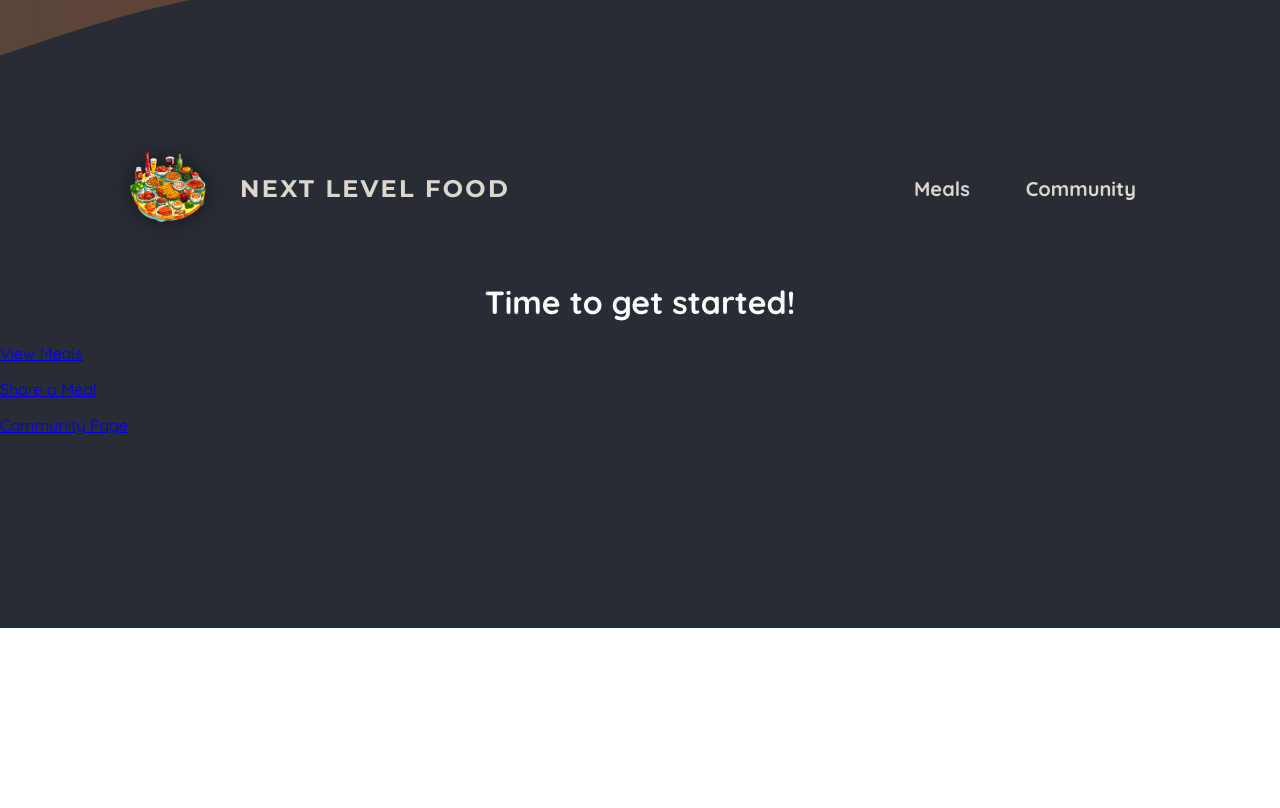
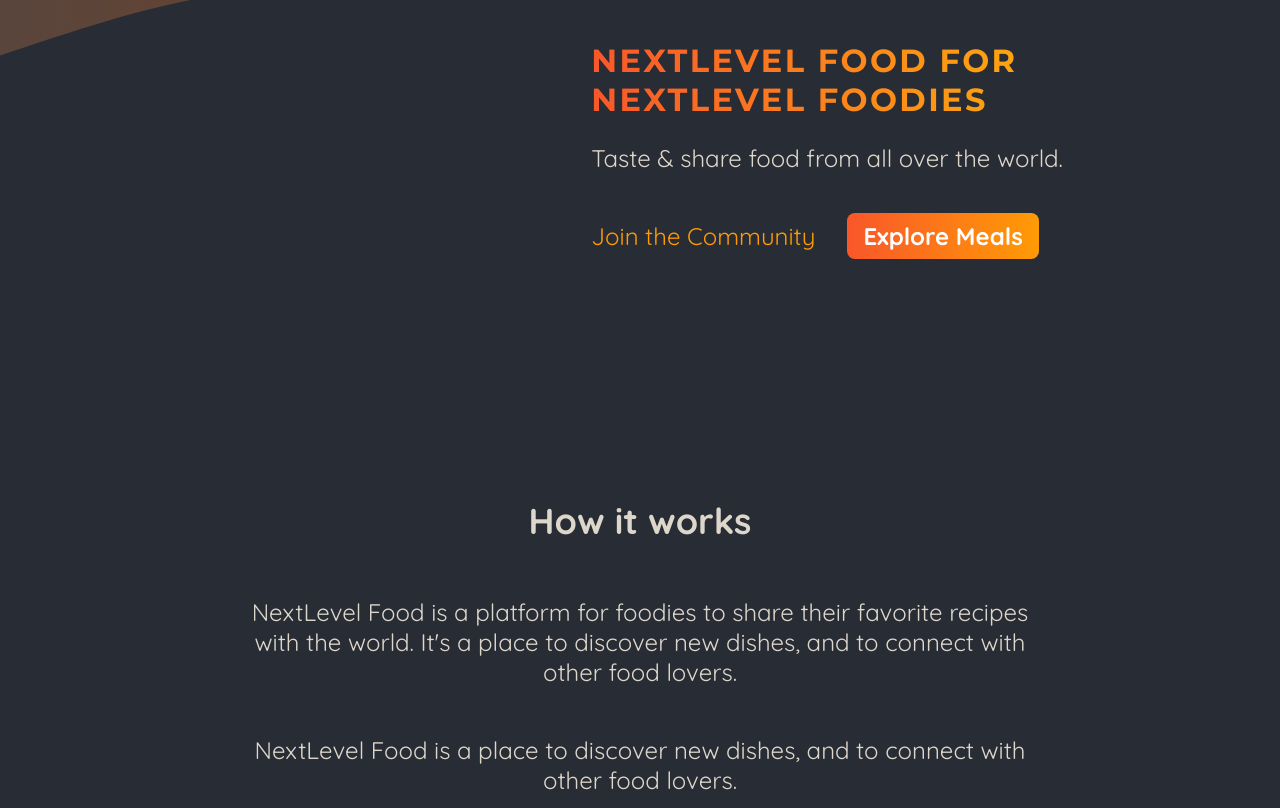
Before and after one commit to leepard1130/react-foodie, a Next.js app: page / in a window 1280 px wide. Shown: the part 172-980 px from the top of the page. Before the commit the page ends 800 px from the top, so only its background shows below. Built offline with nearby package versions, Linux system fonts and the light colour scheme.

Commit message:
fixed MainHeaderBackground.module.css file name and updated app/page.js

```diff
--- a/app/components/main-header/main-header-background.js
+++ b/app/components/main-header/main-header-background.js
@@ -1,8 +1,8 @@
-import classes from './main-header-background-module.css';
+import classes from './MainHeaderBackground.module.css';
 
 export default function MainHeaderBackground() {
     return (
-        <div className={classes.headerBackground}>
+        <div className={classes['header-background']}>
             <svg xmlns="http://www.w3.org/2000/svg" viewBox="0 0 1440 320">
             <defs>
                 <linearGradient id="gradient" x1="0%" y1="0%" x2="100%" y2="0%">
--- a/app/page.js
+++ b/app/page.js
@@ -1,13 +1,50 @@
 import Link from 'next/link';
+
+import classes from './page.module.css';
+
 export default function Home() {
   return (
-    <main>
-      <h1 style={{ color: 'white', textAlign: 'center' }}>
-        Time to get started!
-      </h1>
-      <p><Link href="/meals">View Meals</Link></p>
-      <p><Link href="/meals/share">Share a Meal</Link></p>
-      <p><Link href="/community">Community Page</Link></p>
-    </main>
+    <>
+      <header className={classes.header}>
+        <div className={classes.slideshow}></div>
+        <div>
+          <div className={classes.hero}>
+            <h1>NextLevel Food for NextLevel Foodies</h1>
+            <p>Taste & share food from all over the world.</p>
+          </div>
+          <div className={classes.cta}>
+            <Link href="/community">Join the Community</Link>
+            <Link href="/meals">Explore Meals</Link>
+          </div>
+        </div>
+      </header>
+      <main>
+        <section className={classes.section}>
+          <h2>How it works</h2>
+          <p>
+            NextLevel Food is a platform for foodies to share their favorite
+            recipes with the world. It&apos;s a place to discover new dishes, and to
+            connect with other food lovers.
+          </p>
+          <p>
+            NextLevel Food is a place to discover new dishes, and to connect
+            with other food lovers.
+          </p>
+        </section>
+
+        <section className={classes.section}>
+          <h2>Why NextLevel Food?</h2>
+          <p>
+            NextLevel Food is a platform for foodies to share their favorite
+            recipes with the world. It&apos;s a place to discover new dishes, and to
+            connect with other food lovers.
+          </p>
+          <p>
+            NextLevel Food is a place to discover new dishes, and to connect
+            with other food lovers.
+          </p>
+        </section>
+      </main>
+    </>
   );
 }
--- /dev/null
+++ b/app/page.module.css
@@ -0,0 +1,75 @@
+.header {
+    display: flex;
+    gap: 3rem;
+    margin: 3rem auto;
+    width: 90%;
+    max-width: 75rem;
+}
+
+.slideshow {
+    width: 40rem;
+    height: 25rem;
+}
+
+.hero {
+    color: #ddd6cb;
+    font-size: 1.5rem;
+}
+
+.hero h1 {
+    font-size: 2rem;
+    font-weight: bold;
+    font-family: 'Montserrat', sans-serif;
+    letter-spacing: 0.15rem;
+    text-transform: uppercase;
+    background: linear-gradient(90deg, #f9572a, #ffc905);
+    background-clip: text;
+    -webkit-background-clip: text;
+    -webkit-text-fill-color: transparent;
+}
+
+.cta {
+    font-size: 1.5rem;
+    display: flex;
+    gap: 1rem;
+}
+
+.cta a {
+    display: inline-block;
+    margin-top: 1rem;
+    padding: 0.5rem 1rem;
+    border-radius: 0.5rem;
+    background: linear-gradient(90deg, #f9572a, #ff9b05);
+    color: #ffffff;
+    font-weight: bold;
+    text-decoration: none;
+}
+
+.cta a:hover,
+.cta a:active {
+    background: linear-gradient(90deg, #fd4715, #f9b241);
+}
+
+.cta a:first-child {
+    background: transparent;
+    font-weight: normal;
+    color: #ff9b05;
+    padding-left: 0;
+}
+
+.cta a:first-child:hover,
+.cta a:first-child:active {
+    background: transparent;
+    color: #f9b241;
+}
+
+.section {
+    display: flex;
+    flex-direction: column;
+    color: #ddd6cb;
+    font-size: 1.5rem;
+    max-width: 50rem;
+    width: 90%;
+    margin: 2rem auto;
+    text-align: center;
+}
```
Also changed, not shown: app/components/main-header/MainHeaderBackground.module.css (renamed from app/components/main-header/main-header-background-module.css).
